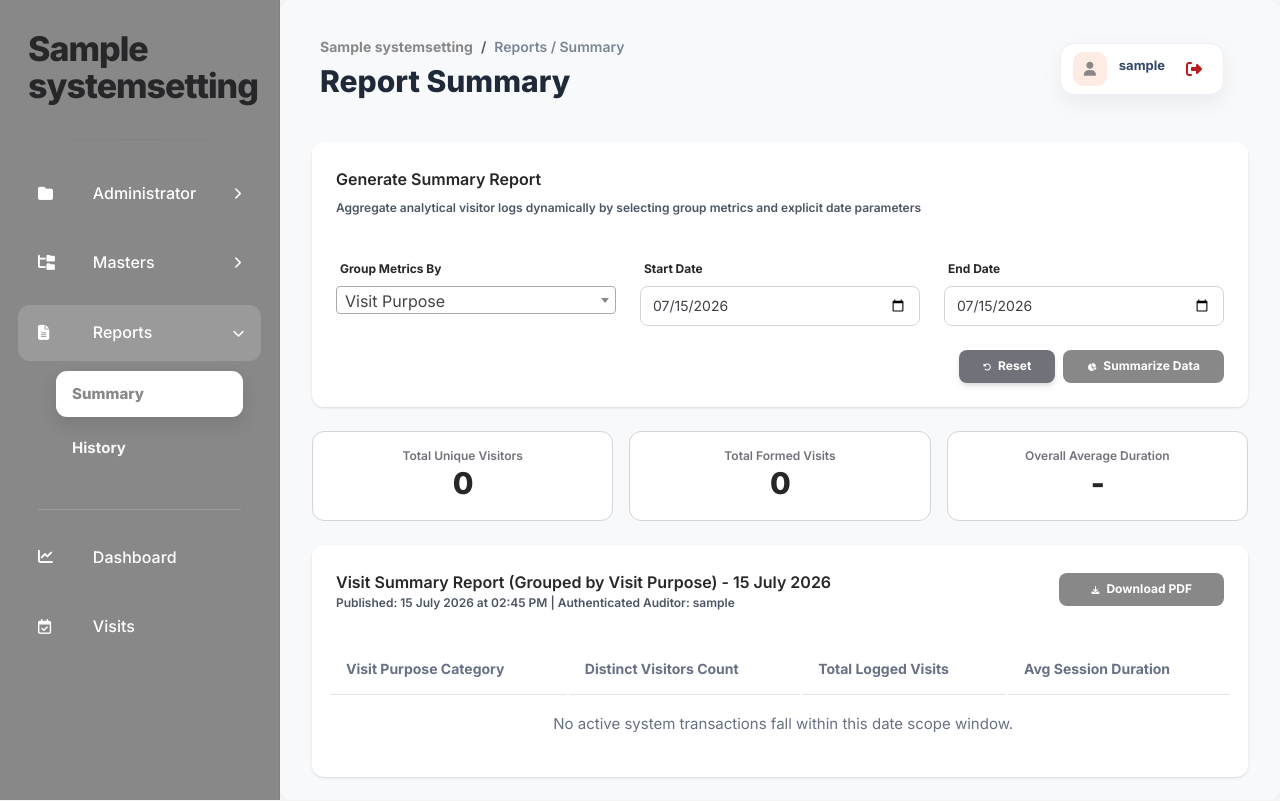
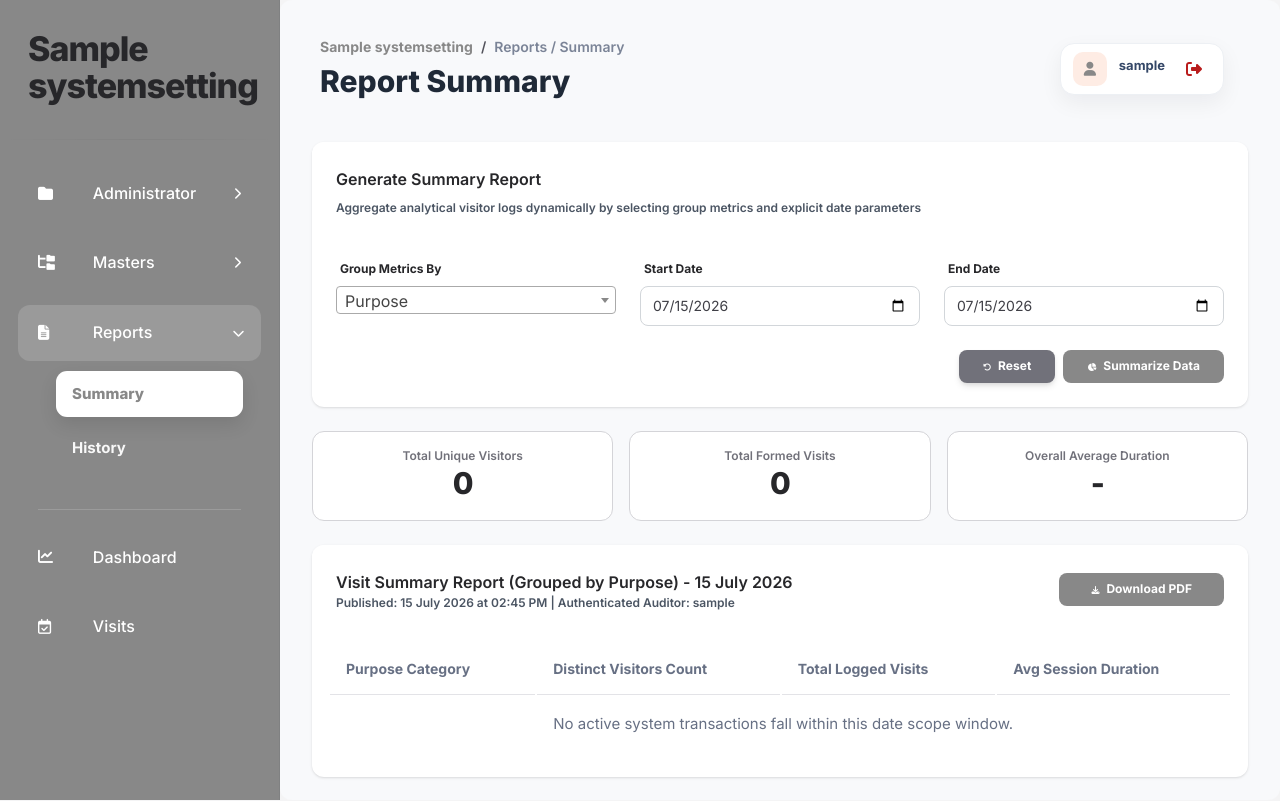
Before and after one commit to hashir500/HNL-VISITOR-MANAGEMENT-SYSTEM-, a Django app: page /summary/ in a window 1280 px wide. Run offline with Django 5.2, Linux system fonts and the light colour scheme; a user stored in the database is signed in; tables that the repository leaves empty hold one stand-in row (values such as "Sample post"); some libraries are stand-ins or nearby versions.

Commit message:
minor issue fixed

```diff
--- a/highnoon_vms/highnoon_vms/urls.py
+++ b/highnoon_vms/highnoon_vms/urls.py
@@ -22,7 +22,7 @@ urlpatterns = [
     path("", include("visitors.urls")),
     path("", include("visits.urls")),
     path("", include("reports.urls")),
-    path("", include("dashboard.urls")),
+    path("dashboard/", include("dashboard.urls")),
     path("", include("accounts.urls")),
     path("", include("system_settings.urls")),
     path("masters/", include("masters.urls")),
--- a/highnoon_vms/reports/templates/reports/report_summary.html
+++ b/highnoon_vms/reports/templates/reports/report_summary.html
@@ -20,13 +20,13 @@
         <div class="col-md-4 mb-3">
           <label class="form-label">Group Metrics By</label>
           <select name="group_by" id="groupBySelect" class="form-control select2">
-            <option value="purpose" {% if selected_group_by == "purpose" %}selected{% endif %}>Visit Purpose</option>
-            <option value="company" {% if selected_group_by == "company" %}selected{% endif %}>Company Structure</option>
-            <option value="branch" {% if selected_group_by == "branch" %}selected{% endif %}>Branch Location</option>
-            <option value="department" {% if selected_group_by == "department" %}selected{% endif %}>Department Division</option>
-            <option value="employee" {% if selected_group_by == "employee" %}selected{% endif %}>Host Employee</option>
-            <option value="card" {% if selected_group_by == "card" %}selected{% endif %}>Visitor Card No</option>
-            <option value="visitor" {% if selected_group_by == "visitor" %}selected{% endif %}>Visitor Name</option>
+            <option value="purpose" {% if selected_group_by == "purpose" %}selected{% endif %}>Purpose</option>
+            <option value="company" {% if selected_group_by == "company" %}selected{% endif %}>Company</option>
+            <option value="branch" {% if selected_group_by == "branch" %}selected{% endif %}>Branch</option>
+            <option value="department" {% if selected_group_by == "department" %}selected{% endif %}>Department</option>
+            <option value="division" {% if selected_group_by == "division" %}selected{% endif %}>Division</option>
+            <option value="employee" {% if selected_group_by == "employee" %}selected{% endif %}>Employee</option>
+            <option value="visitor" {% if selected_group_by == "visitor" %}selected{% endif %}>Visitor</option>
           </select>
         </div>
 
--- a/highnoon_vms/reports/urls.py
+++ b/highnoon_vms/reports/urls.py
@@ -1,40 +1,12 @@
 from django.urls import path
-
 from . import views
 
+urlpatterns = [
+    # Main Dashboard Filtered Analytics Pages
+    path("summary/", views.report_summary, name="report_summary"),
+    path("history/", views.report_history, name="report_history"),
 
-urlpatterns = [
-    path(
-        "",
-        views.report_page_redirect,
-        name="report_page",
-    ),
-
-    path(
-        "summary/",
-        views.report_summary,
-        name="report_summary",
-    ),
-    path(
-        "summary/download/",
-        views.download_summary_pdf,
-        name="download_summary_pdf",
-    ),
-
-    path(
-        "history/",
-        views.report_history,
-        name="report_history",
-    ),
-    path(
-        "history/download/",
-        views.download_history_pdf,
-        name="download_history_pdf",
-    ),
-
-    path(
-        "download/",
-        views.download_report_pdf_redirect,
-        name="download_report_pdf",
-    ),
+    # Document Exporters / Download Links
+    path("summary/download/", views.download_summary_pdf, name="download_summary_pdf"),
+    path("history/download/", views.download_history_pdf, name="download_history_pdf"),
 ]
--- a/highnoon_vms/reports/views.py
+++ b/highnoon_vms/reports/views.py
@@ -38,7 +38,7 @@ from io import BytesIO
 
 from reportlab.lib import colors
 from reportlab.lib.enums import TA_CENTER
-from reportlab.lib.pagesizes import A4  # FIX: Removed landscape wrapper import
+from reportlab.lib.pagesizes import A4
 from reportlab.lib.styles import ParagraphStyle, getSampleStyleSheet
 from reportlab.lib.units import mm
 from reportlab.platypus import (
@@ -397,14 +397,12 @@ def get_report_date_range(request):
     """
     today = timezone.localdate()
 
-    # Fetch explicit inputs or default natively to today's date string
     selected_start_date = request.GET.get("start_date") or today.strftime("%Y-%m-%d")
     selected_end_date = request.GET.get("end_date") or today.strftime("%Y-%m-%d")
 
     start_date = safe_parse_date(selected_start_date, today)
     end_date = safe_parse_date(selected_end_date, today)
 
-    # Prevent inverted selections safely
     if end_date < start_date:
         start_date, end_date = end_date, start_date
 
@@ -417,7 +415,7 @@ def get_report_date_range(request):
         title_suffix = f"{start_date.strftime('%d %B %Y')} to {end_date.strftime('%d %B %Y')}"
 
     return {
-        "report_type": request.GET.get("report_type", "custom"), # FIX: Restored key to prevent KeyError on summary view load
+        "report_type": request.GET.get("report_type", "custom"),
         "start_datetime": start_datetime,
         "end_datetime": end_datetime,
         "title_suffix": title_suffix,
@@ -610,15 +608,15 @@ def get_filtered_summary_queryset(request):
     # Resolve dynamic Group By mapping configurations
     group_by_param = (request.GET.get("group_by") or "purpose").strip().lower()
 
-    # Map selection flags directly to your query relations
+    # FIX: Remapped dictionary keys to output user-friendly master table text values
     mapping = {
+        "purpose": ("visit_purpose", "Purpose"),
         "company": ("employee__emp_cmp__cmp_desc", "Company"),
         "branch": ("employee__emp_bra_code__bra_desc", "Branch"),
         "department": ("employee__emp_dep_code__dep_desc", "Department"),
-        "employee": ("employee__emp_name", "Host Employee"),
-        "card": ("visitor_card__CRD_No", "Visitor Card No"),
-        "visitor": ("visitor__visitor_name", "Visitor Name"),
-        "purpose": ("visit_purpose", "Visit Purpose"),
+        "division": ("employee__emp_dep_code__dep_div_code__div_desc", "Division"),
+        "employee": ("employee__emp_name", "Employee"),
+        "visitor": ("visitor__visitor_name", "Visitor"),
     }
 
     group_field, group_label = mapping.get(group_by_param, mapping["purpose"])
@@ -683,25 +681,6 @@ def get_filtered_summary_queryset(request):
 
 @login_required
 @permission_required(
-    "reports.view_reports",
-    raise_exception=True,
-)
-def report_page_redirect(request):
-    target_url = reverse(
-        "report_history"
-    )
-
-    if request.GET:
-        target_url = (
-            f"{target_url}?"
-            f"{request.GET.urlencode()}"
-        )
-
-    return redirect(target_url)
-
-
-@login_required
-@permission_required(
     "reports.download_reports",
     raise_exception=True,
 )
@@ -732,7 +711,6 @@ def report_summary(request):
     filter_options = get_report_filter_options(access, selected_company, selected_branch)
     date_settings = get_report_date_range(request)
 
-    # Force continuous generation based on default tracking range parameters
     summary_data = get_filtered_summary_queryset(request)
 
     context = {
@@ -770,7 +748,6 @@ def report_history(request):
 
     date_settings = get_report_date_range(request)
 
-    # Report runs automatically on page view using default date parameters
     report_generated = True
     history_data = get_filtered_history_queryset(request)
 
@@ -907,7 +884,7 @@ def draw_history_pdf_footer(canvas, doc):
     """
     Draw page number and footer on every A4 Portrait page.
     """
-    page_width, page_height = A4  # FIX: Configured for Portrait layout boundary tracking
+    page_width, page_height = A4
 
     canvas.saveState()
 
@@ -971,7 +948,7 @@ def download_history_pdf(request):
     selected_card = history_data["selected_card"]
 
     buffer = BytesIO()
-    pdf_page_size = A4  # FIX: Swapped to direct A4 portrait orientation specs
+    pdf_page_size = A4
 
     doc = BaseDocTemplate(
         buffer,
@@ -1228,7 +1205,6 @@ def download_history_pdf(request):
             "", "", "", "", "", "", "", "", "", "", "", "",
         ])
 
-    # FIX: Optimized column dimensions to total exactly 190mm grid widths to fit A4 Portrait
     column_widths = [
         7 * mm,     # ID
         18 * mm,    # Visitor
```
